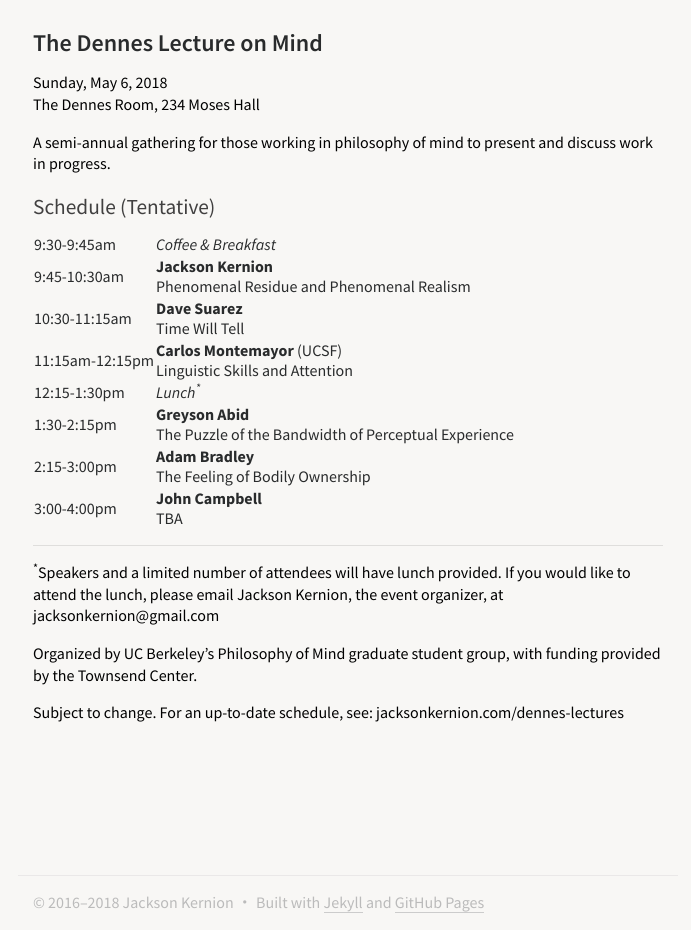
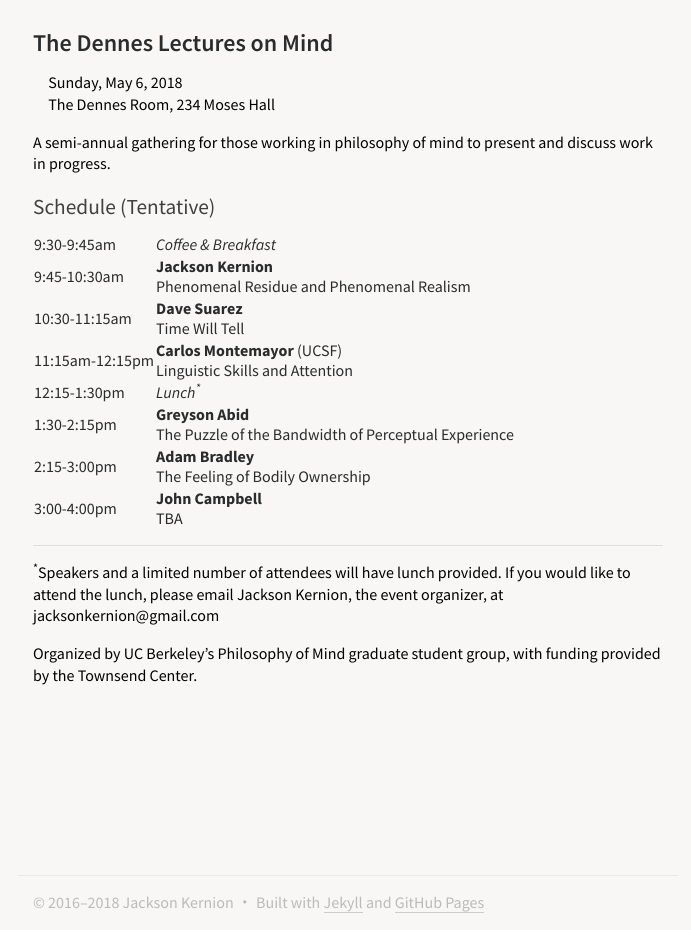
Before and after one commit to jacksonkernion/jacksonkernion.github.io, a Jekyll site: the page built from dennes-lectures.md, in a window 1280 px wide. Shown: the whole page, without its empty margins (292-983 px from the left). Built offline with Jekyll 4.4.1, drawn with Linux system fonts in a browser that asks for light colours; nearby versions of some CDN libraries.

Commit message:
Update dennes-lectures.md

```diff
--- a/dennes-lectures.md
+++ b/dennes-lectures.md
@@ -3,9 +3,9 @@
 layout: post
 ---
 
-# The Dennes Lecture on Mind
-Sunday, May 6, 2018
-The Dennes Room, 234 Moses Hall
+# The Dennes Lectures on Mind
+<i class="fa-calendar"></i> Sunday, May 6, 2018
+<i class="fa-map-marker"></i> The Dennes Room, 234 Moses Hall
 
 A semi-annual gathering for those working in philosophy of mind to present and discuss work in progress.
 
@@ -26,5 +26,3 @@
 <sup>*</sup>Speakers and a limited number of attendees will have lunch provided. If you would like to attend the lunch, please email Jackson Kernion, the event organizer, at jacksonkernion@gmail.com
 
 Organized by UC Berkeley's Philosophy of Mind graduate student group, with funding provided by the Townsend Center.
-
-Subject to change. For an up-to-date schedule, see: jacksonkernion.com/dennes-lectures
```
